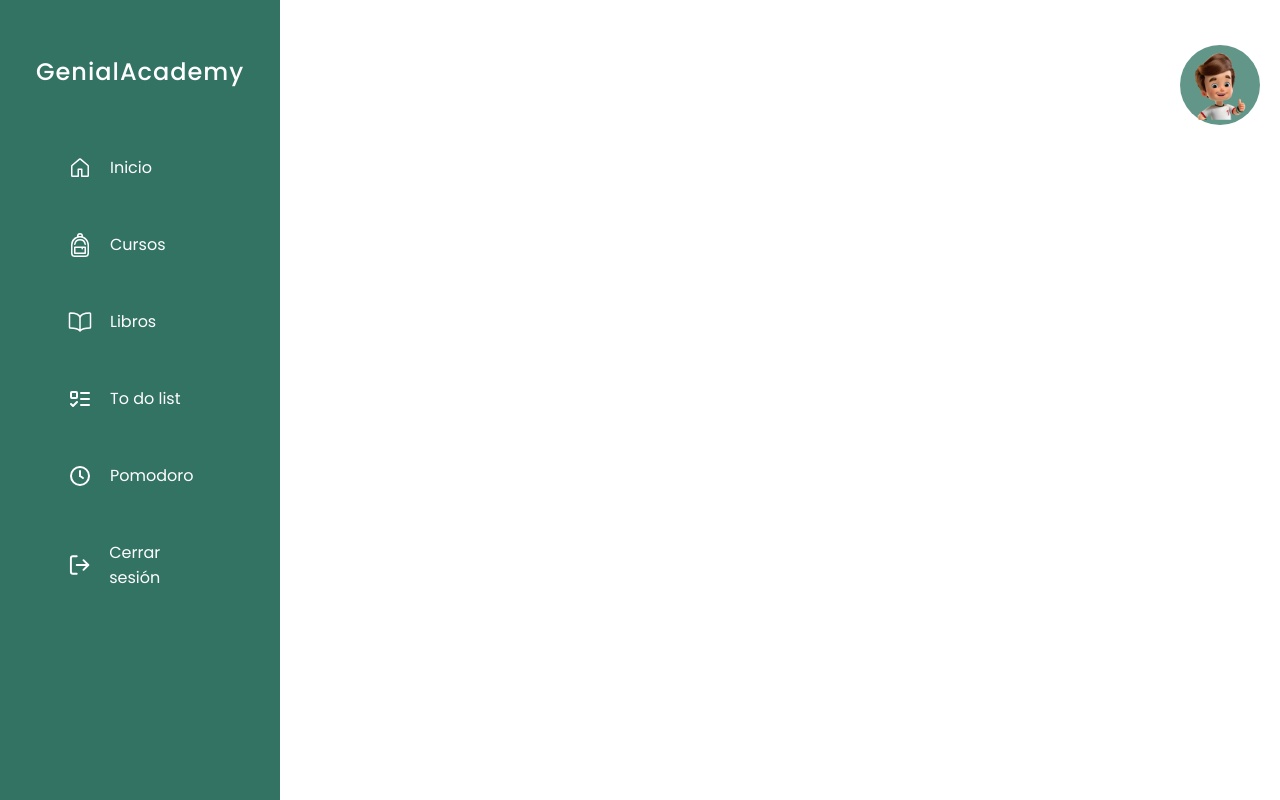
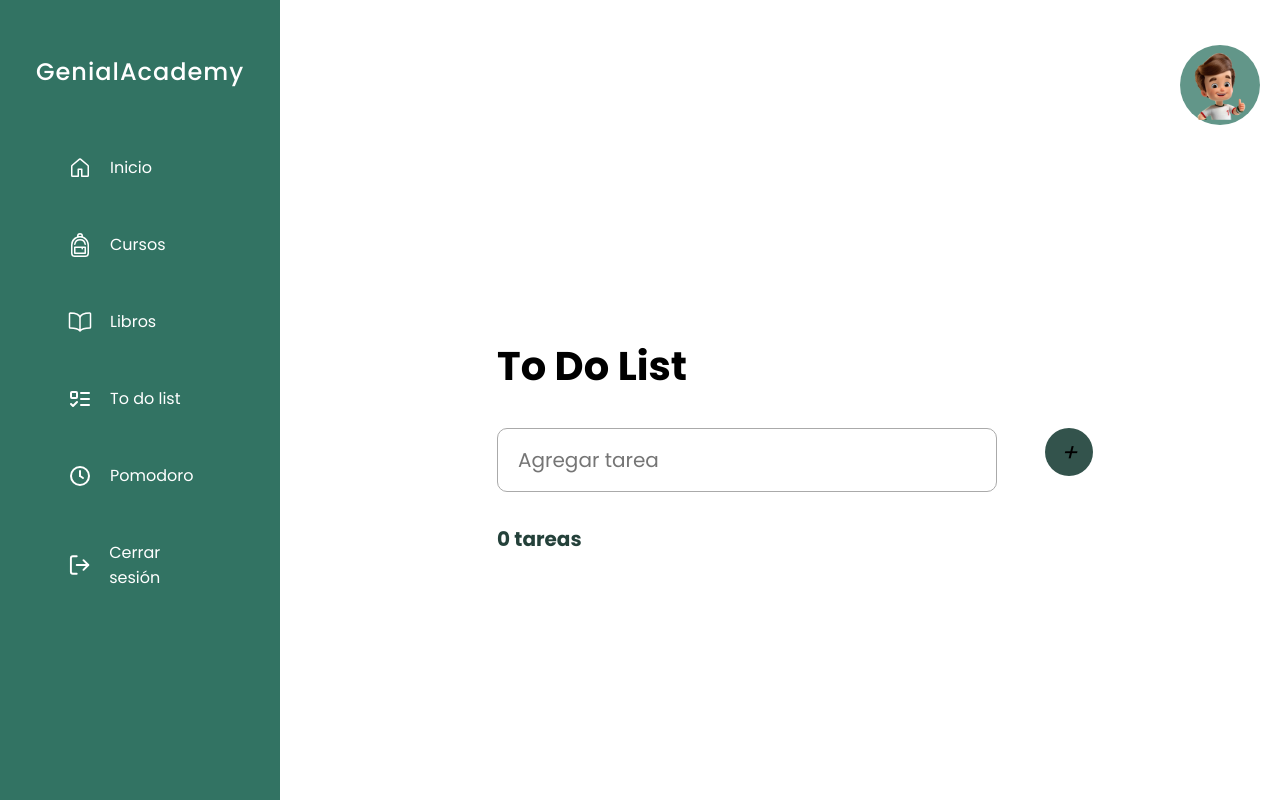
Before and after one commit to RodrigoDV03/GENIAL-ACADEMY-WEB, a React (Vite) app: page /list in a window 1280 px wide. Built offline with nearby package versions, Linux system fonts and the light colour scheme.

Commit message:
Se agrego el to do list

```diff
--- a/src/pages/Courses/Courses.css
+++ b/src/pages/Courses/Courses.css
@@ -46,6 +46,7 @@ main h1{
 .container-search input {
     border: none;
     border: 1.5px solid black;
-    padding: 10px 20px;
+    padding: 10px 25px;
     border-radius: 10px;
+    font-size: 17px;
 }
--- a/src/pages/List/List.css
+++ b/src/pages/List/List.css
@@ -0,0 +1,114 @@
+
+.main{
+    height: 80vh;
+    margin: 0;
+    padding: 0;
+    display: grid;
+    place-content: center;
+    color: white;
+}
+
+.container--todolist{
+    display: flex;
+    flex-direction: row;
+    justify-content: space-between;
+    align-items: center;
+}
+
+.container__list{
+    display: flex;
+    flex-direction: column;
+    justify-content: center;
+    align-items: center;
+}
+
+.list__text h1{
+    color: black;
+    font-size: 40px;
+    font-weight: 700;
+    text-align: left;
+}
+
+.list__texts h2{
+    font-size: 20px;
+    font-weight: 600;
+    color: #24413a;
+}
+
+.list__add{
+    margin: 2rem 0;
+    display: flex;
+    flex-direction: row;
+    justify-content: space-around;
+    gap: 3rem;
+}
+
+.list__add input{
+    width: 31.25rem;
+    height: 4rem;
+    padding-left: 1.25rem;
+    border: 1.5px solid #AAAAAA;
+    font-size: 20px;
+    border-radius: 10px;
+}
+
+#button__add{
+    background-color: #33534c;
+    width: 3rem;
+    height: 3rem;
+    border: none;
+    border-radius: 50%;
+    display: grid;
+    place-content: center;
+    cursor: pointer;
+    transition: background-color ease 0.3s;
+}
+
+#button__add:hover{
+    background-color: #226e60;
+}
+
+#button__add i{
+    font-size: 1.5rem;
+    color: black;
+}
+
+.task{
+    display: flex;
+    flex-direction: row;
+    justify-content: space-between;
+    align-items: flex-end;
+    gap: 17.5rem;
+}
+
+.list__task i{
+    cursor: pointer;
+    font-size: 2rem;
+}
+
+.list__task .task__check{
+    cursor: pointer;
+    width: 25px;
+    border: none;
+}
+
+.checked{
+    color: #555;
+    text-decoration: line-through;
+}
+
+.completed {
+    text-decoration: line-through;
+}
+
+.task__text{
+    margin-top: 2rem;
+    display: flex;
+    flex-direction: row;
+    gap: .625rem;
+}
+
+.task__add{
+    color: black;
+    font-size: 20px;
+}
--- a/src/pages/List/List.jsx
+++ b/src/pages/List/List.jsx
@@ -1,14 +1,108 @@
-import React from 'react'
-import Aside from '../../components/Aside/Aside'
+import React, { useEffect, useState } from "react";
+import Aside from "../../components/Aside/Aside";
+import './List.css'
 
 const List = () => {
+  const [taskWrite, setTaskWrite] = useState("");
+  const [tasks, setTasks] = useState([]);
+
+  useEffect(() => {
+    const storedTasks = JSON.parse(localStorage.getItem("tasks")) || [];
+    setTasks(storedTasks);
+  }, []);
+
+  const agregarTarea = () => {
+    if (taskWrite.trim() === "") {
+      alert("Necesita agregar una tarea");
+      return;
+    }
+
+    const newTask = {
+      id: new Date().getTime(),
+      text: taskWrite,
+      completed: false,
+    };
+
+    setTasks([...tasks, newTask]);
+    setTaskWrite("");
+
+    guardarTareasEnLocalStorage([...tasks, newTask]);
+  };
+
+  const eliminarTarea = (id) => {
+    const updatedTasks = tasks.filter((task) => task.id !== id);
+    setTasks(updatedTasks);
+    guardarTareasEnLocalStorage(updatedTasks);
+  };
+
+  const marcarComoCompletada = (id) => {
+    const updatedTasks = tasks.map((task) => {
+      if (task.id === id) {
+        return { ...task, completed: !task.completed };
+      }
+      return task;
+    });
+    setTasks(updatedTasks);
+    guardarTareasEnLocalStorage(updatedTasks);
+  };
+
+  const guardarTareasEnLocalStorage = (tasks) => {
+    localStorage.setItem("tasks", JSON.stringify(tasks));
+  };
+
   return (
-    <div className='content'>
-        <div className= "home-main">
-            <h1>To do list</h1>
+    <div className="App">
+      <main className="main">
+        <div className="container--todolist">
+          <div className="container__list">
+            <div className="list__texts">
+              <div className="list__text">
+                <h1 className="list__text-">To Do List</h1>
+                <div className="list__add">
+                  <input
+                    type="text"
+                    className="task__write"
+                    value={taskWrite}
+                    onChange={(e) => setTaskWrite(e.target.value)}
+                    placeholder="Agregar tarea"
+                  />
+                  <button id="button__add" onClick={agregarTarea}>
+                    <i className="bi bi-plus-lg">+</i>
+                  </button>
+                </div>
+              </div>
+              <h2>{tasks.length} tareas</h2>
+            </div>
+            <div className="list__task">
+              {tasks.map((task) => (
+                <div key={task.id} className="task">
+                  <div className="task__text">
+                    <input
+                      type="checkbox"
+                      className="task__check"
+                      checked={task.completed}
+                      onChange={() => marcarComoCompletada(task.id)}
+                    />
+                    <p
+                      className={
+                        task.completed ? "task__add completed" : "task__add"
+                      }
+                    >
+                      {task.text}
+                    </p>
+                  </div>
+                  <i
+                    className="bi bi-x"
+                    onClick={() => eliminarTarea(task.id)}
+                  ></i>
+                </div>
+              ))}
+            </div>
+          </div>
         </div>
+      </main>
     </div>
-  )
-}
+  );
+};
 
-export default List
+export default List;
```
